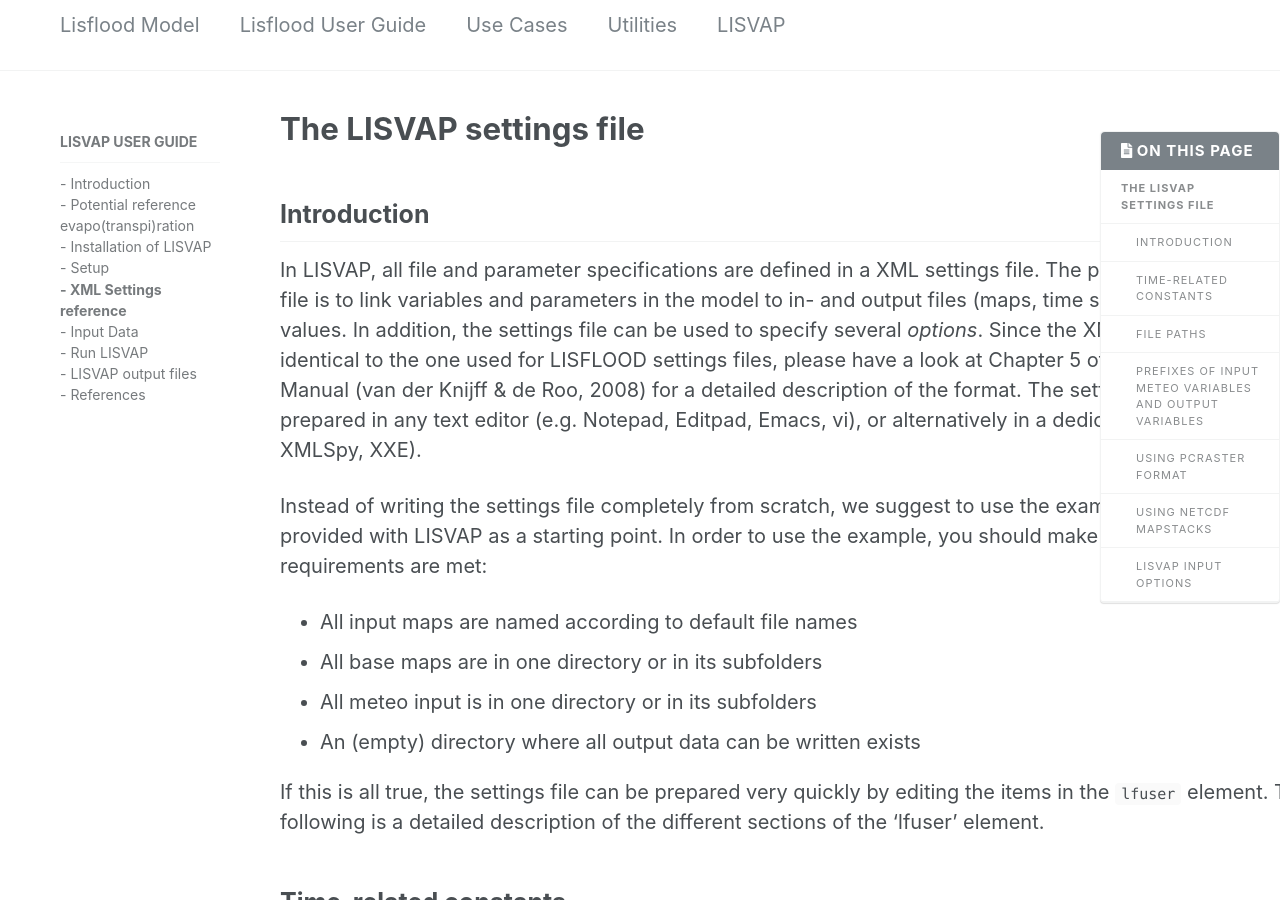
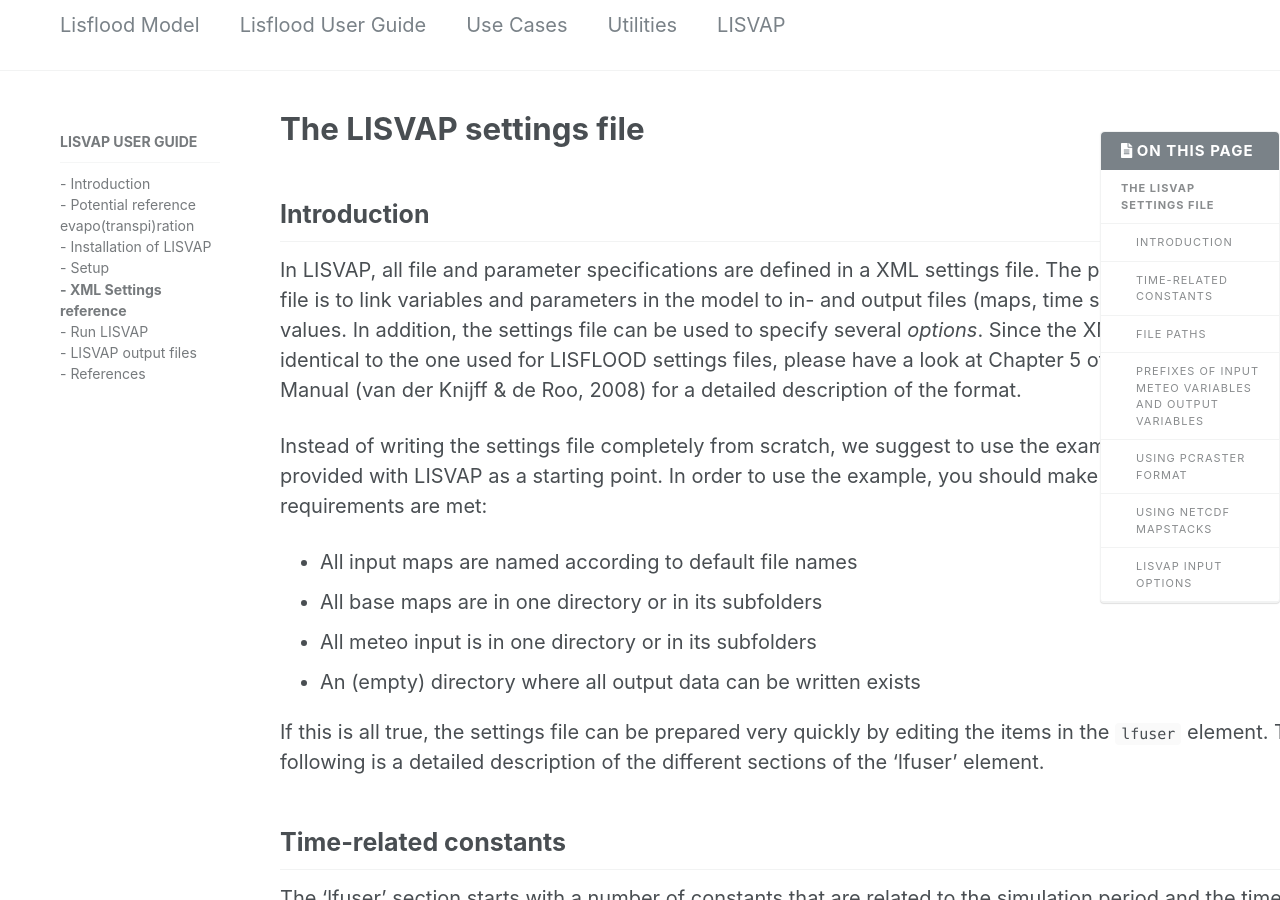
Before and after one commit to ec-jrc/lisflood-lisvap, a Jekyll site: the page built from 3_2_LISVAP_settingsfile/index.md, in a window 1280 px wide and 900 px high. Built offline with Jekyll 4.4.1, drawn with Linux system fonts in a browser that asks for light colours; nearby versions of some CDN libraries; our own code applies the rules of GitHub Pages for plain Markdown files; formulas are drawn with MathJax 3; some of the changed text lies outside the part shown.

Commit message:
updated links #6

```diff
--- a/3_2_LISVAP_settingsfile/index.md
+++ b/3_2_LISVAP_settingsfile/index.md
@@ -6,8 +6,6 @@
 The purpose of the settings file is to link variables and parameters in the model to in- and output files (maps, time series) and numerical values.
 In addition, the settings file can be used to specify several *options*.
 Since the XML structure is identical to the one used for LISFLOOD settings files, please have a look at Chapter 5 of the LISFLOOD User Manual (van der Knijff & de Roo, 2008) for a detailed description of the format.
-The settings file can be prepared in any text editor (e.g. Notepad, Editpad, Emacs, vi), or alternatively in a dedicated XML editor (e.g. XMLSpy, XXE).
-
 
 
 Instead of writing the settings file completely from scratch, we suggest to use the example settings file that is provided with LISVAP as a starting point.  In order to use the example, you should make sure the following requirements are met:
@@ -270,21 +268,21 @@
 
  **Table:** *LISVAP input options.*
 
-| Option                    | Description                                                                  | Default |
-| ------------------------- | ---------------------------------------------------------------------------- | ------- |
-| TemperatureInKelvinFlag   | Temperature in Kelvin                                                        | False   |
-| readNetcdfStack           | Input variables as netCDF mapstacks                                          | False   |
-| writeNetcdfStack          | Output variables as netCDF mapstacks                                         | False   |
-| writeNetcdf               | Output variables as netCDF maps                                              | False   |
-| repAvTimeseries           | Write output TSS                                                             | False   |
-| repE0Maps                 | Write output variable $E_0$ map                                              | True    |
-| repET0Maps                | Write output variable $ET_0$ map                                             | True    |
-| repES0Maps                | Write output variable $ES_0$ map                                             | True    |
-| repTAvgMaps               | Write output variable $T_avg$ map                                            | True    |
-| useTavg                   | Use $T_avg$ input map. If false, will be computed out of $T_max$ and $T_min$ | False   |
-| InitLisflood              |                                                                              | False   |
-| InitLisfloodwithoutSplit  |                                                                              | False   |
-| EFAS                      | Use *EFAS* setup                                                             | True    |
-| CORDEX[^1]                | Use *CORDEX* setup                                                           | False   |
+| Option                    | Description                                                                        | Default |
+| ------------------------- | ---------------------------------------------------------------------------------- | ------- |
+| TemperatureInKelvinFlag   | Temperature in Kelvin                                                              | False   |
+| readNetcdfStack           | Input variables as netCDF mapstacks                                                | False   |
+| writeNetcdfStack          | Output variables as netCDF mapstacks                                               | False   |
+| writeNetcdf               | Output variables as netCDF maps                                                    | False   |
+| repAvTimeseries           | Write output TSS                                                                   | False   |
+| repE0Maps                 | Write output variable $E_0$ map                                                    | True    |
+| repET0Maps                | Write output variable $ET_0$ map                                                   | True    |
+| repES0Maps                | Write output variable $ES_0$ map                                                   | True    |
+| repTAvgMaps               | Write output variable $T_{avg}$ map                                                | True    |
+| useTavg                   | Use $T_{avg}$ input map. If false, will be computed out of $T_{max}$ and $T_{min}$ | False   |
+| InitLisflood              |                                                                                    | False   |
+| InitLisfloodwithoutSplit  |                                                                                    | False   |
+| EFAS                      | Use *EFAS* setup                                                                   | True    |
+| CORDEX[^1]                | Use *CORDEX* setup                                                                 | False   |
 
 [^1]: Keep in mind that EFAS and CORDEX are two mutually-exclusive flags. If both are true, EFAS flag has precedence.
--- a/_config.yml
+++ b/_config.yml
@@ -21,7 +21,7 @@
 name                     : "JRC E1 Disaster Risk Management"
 description              : "LISVAP User Guide"
 url                      : # the base hostname & protocol for your site e.g. "https://mmistakes.github.io"
-baseurl                  : # the subpath of your site, e.g. "/blog"
+baseurl                  : "/lisflood-lisvap"
 repository               : # GitHub username/repo-name e.g. "mmistakes/minimal-mistakes"
 teaser                   : # path of fallback teaser image, e.g. "/assets/images/500x300.png"
 # breadcrumbs            : false # true, false (default)
@@ -239,8 +239,6 @@
           url: 3_1_LISVAP_setup
         - title: "- XML Settings reference"
           url: 3_2_LISVAP_settingsfile
-        - title: "- Input Data"
-          url: 3_3_LISVAP_input
         - title: "- Run LISVAP"
           url: 4_LISVAP_run
         - title: "- LISVAP output files"
```
Also changed, not shown: 3_1_LISVAP_setup/index.md (+1 -1 lines), 4_LISVAP_run/index.md (+2 -2 lines).
